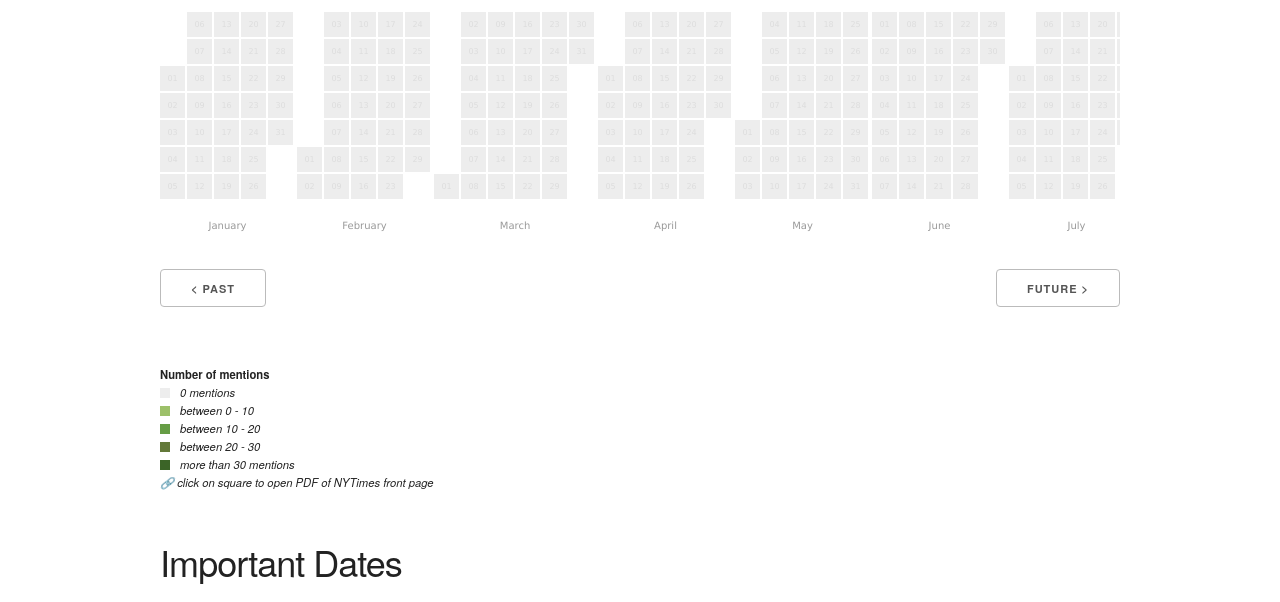
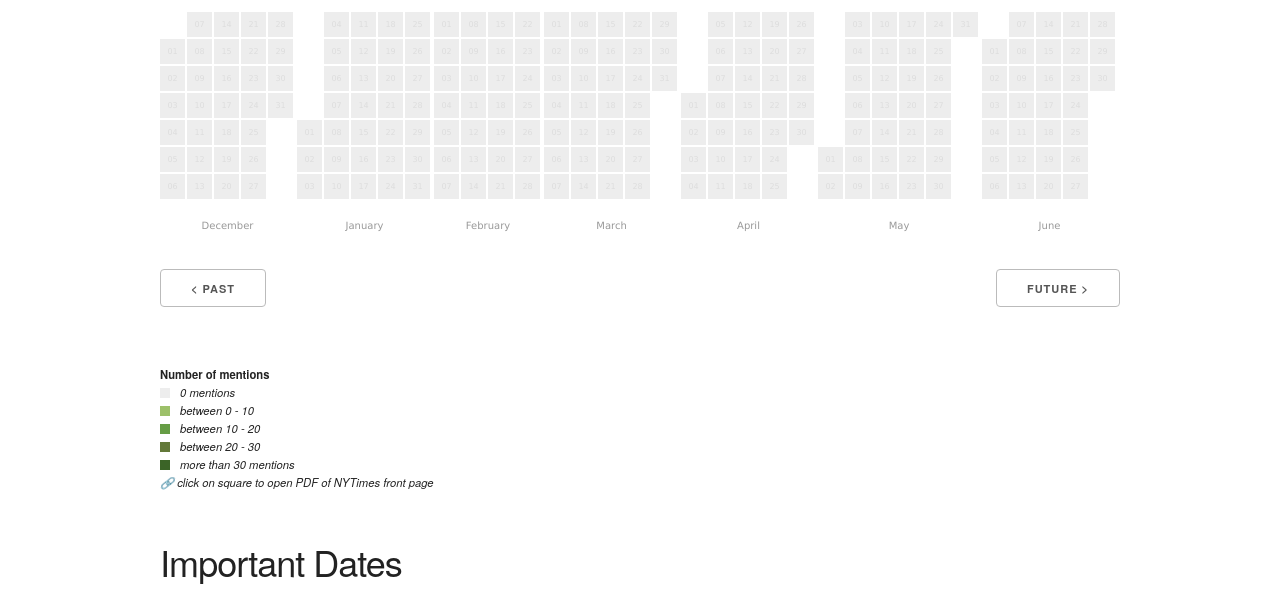
Before and after one commit to eddietejeda/nytimes-covid-frontpage, a plain HTML site: page index.html in a window 1280 px wide. Shown: the part 178-780 px from the top of the page. Drawn offline with Linux system fonts and the light colour scheme; no server answers.

Commit message:
adjust starting point of visualization to focus on current months

```diff
--- a/index.html
+++ b/index.html
@@ -123,7 +123,7 @@
   	domain: "month",
   	subDomainTextFormat: "%d",
   	data: `${baseurl}/results.json`,
-  	start: new Date(2020, 0),
+  	start: new Date().setDate(0),
   	cellSize: 25,
   	tooltip: true,
   	range: 7,
```
